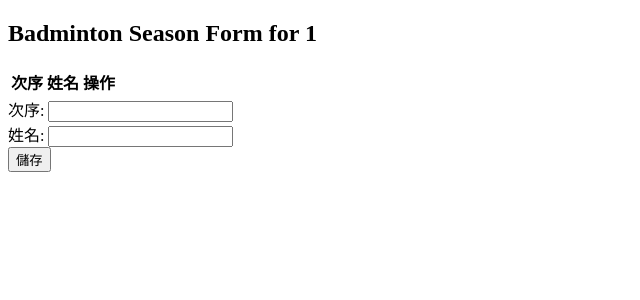
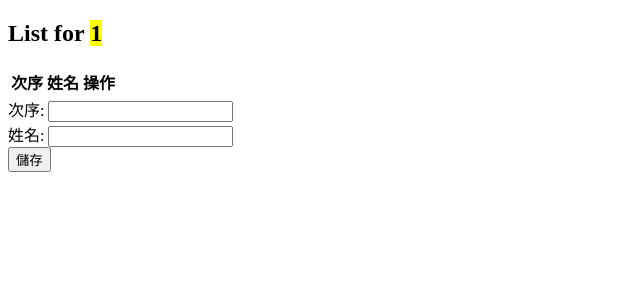
Before and after one commit to evafan1999/badminton_SeasonPlayerEditor, a FastAPI app: page /form/1 in a window 1280 px wide. Shown: the top 300 px of the page, without its empty margins (0-640 px from the left). Run offline with FastAPI, Linux system fonts and the light colour scheme; lists and menus that the app fills with data are empty; some libraries are stand-ins or nearby versions.

Commit message:
20231115 update style

```diff
--- a/templates/form.html
+++ b/templates/form.html
@@ -2,13 +2,13 @@
 <!DOCTYPE html>
 <html>
 <head>
-    <title>Badminton Season Form for {{ day }}</title>
+    <title>Season Player List for {{ day }}</title>
     <!-- 引入 Firebase SDK -->
     <script src="https://www.gstatic.com/firebasejs/9.2.0/firebase-app.js"></script>
     <script src="https://www.gstatic.com/firebasejs/9.2.0/firebase-database.js"></script>
 </head>
 <body>
-    <h2>Badminton Season Form for {{ day }}</h2>
+    <h2>List for <mark>{{ day|upper }}</mark></h2>
 
     <!-- 顯示名單的表格 -->
     <table id="playerList">
--- a/templates/index.html
+++ b/templates/index.html
@@ -19,7 +19,7 @@
     <!-- 使用 Bootstrap 的按鈕樣式 -->
     <div class="container text-center mt-3">
         {% for day in days %}
-            <button type="button" class="btn btn-outline-primary" onclick="openForm('{{ day|lower }}')">{{ day }}</button>
+            <button type="button" class="btn btn-outline-primary rounded-pill" onclick="openForm('{{ day|lower }}')" style="margin: 10px;">{{ day }}</button>
         {% endfor %}
     </div>
 
```
